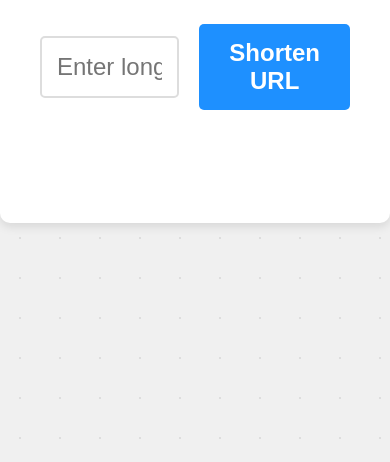
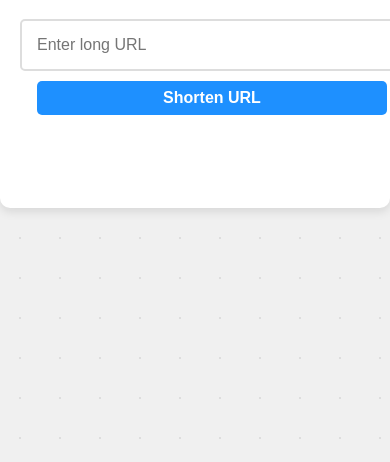
Before and after one commit to abraham-ny/minik, a plain HTML site: page index.html in a window 390 px wide. Shown: the part 382-844 px from the top of the page. Drawn offline with Linux system fonts and the light colour scheme; no server answers.

Commit message:
working on responsiveness

```diff
--- a/style.css
+++ b/style.css
@@ -43,6 +43,7 @@ h1 {
     align-items: center;
     gap: 20px;
     margin-bottom: 30px;
+    flex-wrap: wrap;
 }
 
 input {
@@ -80,3 +81,53 @@ button:hover {
     margin-top: 20px;
     height: 1.5rem; /* Prevent layout shift during typing */
 }
+
+/* Responsive Design */
+@media (max-width: 768px) {
+    .title-main {
+        font-size: 4rem;
+    }
+
+    .title-sub {
+        font-size: 1.5rem;
+    }
+
+    input {
+        width: 100%;
+        font-size: 1.2rem;
+    }
+
+    button {
+        width: 100%;
+        font-size: 1.2rem;
+        padding: 10px;
+    }
+
+    .search-box {
+        flex-direction: column;
+        gap: 10px;
+    }
+}
+
+@media (max-width: 480px) {
+    .title-main {
+        font-size: 3rem;
+    }
+
+    .title-sub {
+        font-size: 1.2rem;
+    }
+
+    .container {
+        padding: 20px;
+    }
+
+    input {
+        font-size: 1rem;
+    }
+
+    button {
+        font-size: 1rem;
+        padding: 8px;
+    }
+}
```
